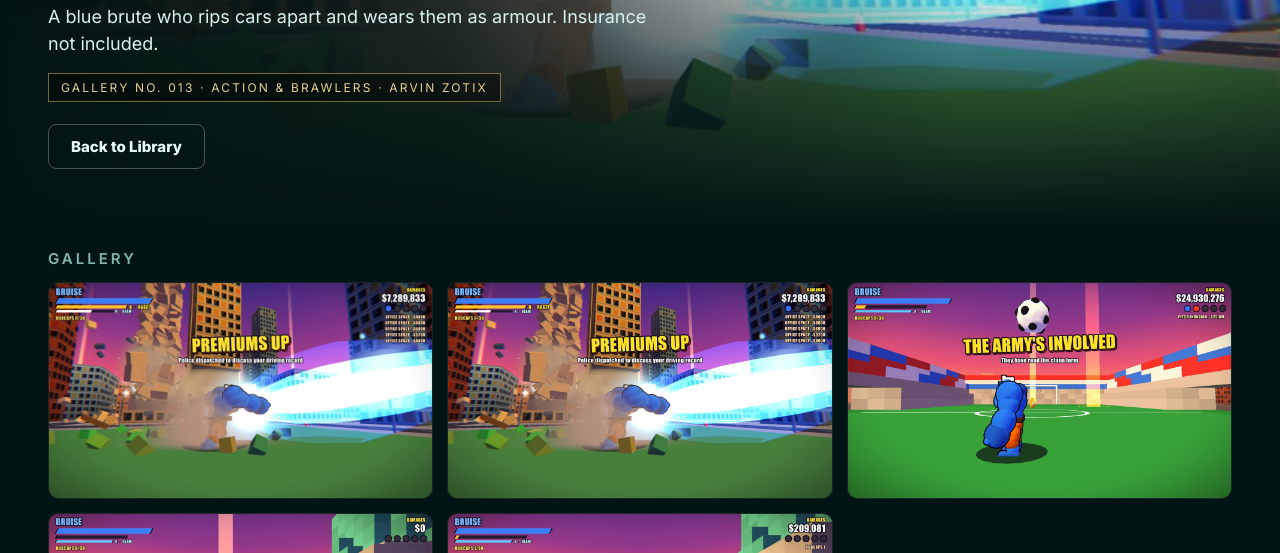
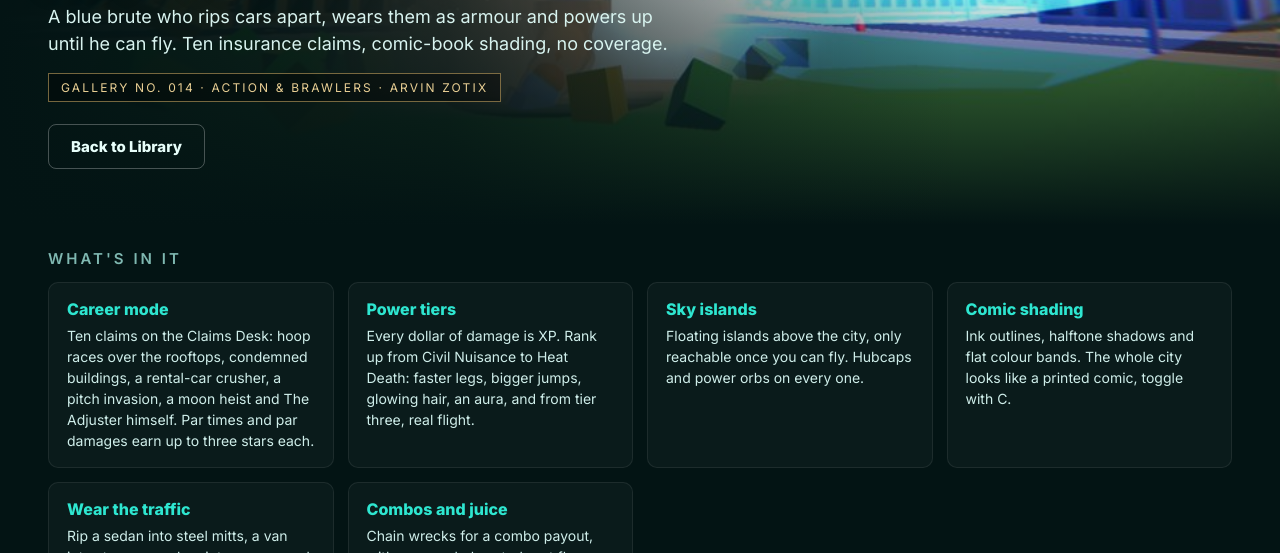
Before and after one commit to ZotiXPrime/zotixsoft-site, a plain HTML site: page library/games/bruise.html in a window 1280 px wide. Shown: the part 399-952 px from the top of the page. Drawn offline with nearby package versions, Linux system fonts and the light colour scheme.

Commit message:
Bruise page: career mode, power tiers, new shots

```diff
--- a/library/games/bruise.html
+++ b/library/games/bruise.html
@@ -4,15 +4,15 @@
 <meta charset="utf-8">
 <meta name="viewport" content="width=device-width,initial-scale=1">
 <title>Bruise · ZOTIXSOFT Library</title>
-<meta name="description" content="A blue brute who rips cars apart and wears them as armour. Insurance not included. A ZotixSoft game by Arvin Setareh.">
+<meta name="description" content="A blue brute who rips cars apart, wears them as armour and powers up until he can fly. Ten insurance claims, comic-book shading, no coverage. A ZotixSoft game by Arvin Setareh.">
 <link rel="canonical" href="https://zotixsoft.com/library/games/bruise.html">
 <meta property="og:title" content="Bruise · ZOTIXSOFT">
-<meta property="og:description" content="A blue brute who rips cars apart and wears them as armour. Insurance not included.">
+<meta property="og:description" content="A blue brute who rips cars apart, wears them as armour and powers up until he can fly. Ten insurance claims, comic-book shading, no coverage.">
 <meta property="og:image" content="https://zotixsoft.com/library/art/bruise.jpg">
 <meta name="twitter:card" content="summary_large_image">
 <link rel="icon" href="/favicon.png">
 <link href="https://fonts.googleapis.com/css2?family=Cormorant+Garamond:wght@600;700&family=Inter:wght@400;600;800&display=swap" rel="stylesheet">
-<script type="application/ld+json">{"@context":"https://schema.org","@type":"VideoGame","name":"Bruise","description":"A blue brute who rips cars apart and wears them as armour. Insurance not included.","genre":"Smash","author":{"@type":"Person","name":"Arvin Setareh","url":"https://zotixsoft.com/arvin-setareh"},"publisher":{"@type":"Organization","name":"ZotixSoft","url":"https://zotixsoft.com/"}}</script>
+<script type="application/ld+json">{"@context":"https://schema.org","@type":"VideoGame","name":"Bruise","description":"A blue brute who rips cars apart, wears them as armour and powers up until he can fly. Ten insurance claims, comic-book shading, no coverage.","genre":"Smash","author":{"@type":"Person","name":"Arvin Setareh","url":"https://zotixsoft.com/arvin-setareh"},"publisher":{"@type":"Organization","name":"ZotixSoft","url":"https://zotixsoft.com/"}}</script>
 <style>
 :root{--teal:#2ee6d0;--gold:#e9cf94;--bg:#031414;--ink:#e8fffb;--dim:#7fb8b1;--acc:var(--teal)}
 .gold{--acc:var(--gold)}
@@ -46,7 +46,13 @@ h2{font-size:15px;letter-spacing:.2em;text-transform:uppercase;color:var(--dim);
 .tile::before{content:"";position:absolute;inset:0;background:linear-gradient(180deg,transparent 40%,#0009)}
 .tile span{position:relative}
 .tile:hover,.tile:focus{transform:scale(1.06);box-shadow:0 0 0 3px var(--acc)}
+.feats{display:grid;grid-template-columns:repeat(auto-fill,minmax(280px,1fr));gap:14px}
+.feat{padding:16px 18px;border-radius:10px;border:1px solid #ffffff14;background:#ffffff08}
+.feat h3{margin:0 0 6px;font-size:16px;color:var(--acc)}
+.feat p{margin:0;font-size:14px;line-height:1.5;color:#cfeeea}
 footer{padding:40px 48px;color:var(--dim);font-size:13px}
+.yt{position:relative;aspect-ratio:16/9;max-width:1100px;border-radius:12px;overflow:hidden;border:1px solid #ffffff1a;background:#000}
+.yt iframe{position:absolute;inset:0;width:100%;height:100%;border:0}
 #lb{position:fixed;inset:0;background:#000e;display:none;align-items:center;justify-content:center;z-index:9;cursor:zoom-out}
 #lb img{max-width:94vw;max-height:90vh;border-radius:8px}
 @media (max-width:640px){header,section,footer{padding-left:16px;padding-right:16px}.info{left:16px;right:16px;bottom:32px}.desc{font-size:16px}}
@@ -58,13 +64,15 @@ footer{padding:40px 48px;color:var(--dim);font-size:13px}
  <div class="info">
   <div class="meta">Smash · In development</div>
   <h1>Bruise</h1>
-  <p class="desc">A blue brute who rips cars apart and wears them as armour. Insurance not included.</p>
-  <div class="plaque">Gallery No. 013 · Action &amp; Brawlers · Arvin Zotix</div>
+  <p class="desc">A blue brute who rips cars apart, wears them as armour and powers up until he can fly. Ten insurance claims, comic-book shading, no coverage.</p>
+  <div class="plaque">Gallery No. 014 · Action &amp; Brawlers · Arvin Zotix</div>
   <div class="btns"><a class="btn ghost" href="../">Back to Library</a></div>
  </div>
 </div>
-<section><h2>Gallery</h2><div class="shots"><img src="../art/bruise.jpg" alt="Bruise screenshot" loading="lazy"><img src="../art/shots/bruise-0.jpg" alt="Bruise screenshot" loading="lazy"><img src="../art/shots/bruise-1.jpg" alt="Bruise screenshot" loading="lazy"><img src="../art/shots/bruise-2.jpg" alt="Bruise screenshot" loading="lazy"><img src="../art/shots/bruise-3.jpg" alt="Bruise screenshot" loading="lazy"></div></section>
-<section><h2>More from Action &amp; Brawlers</h2><div class="peers"><a class="tile" href="ember-pillar-2.html" style="background:linear-gradient(135deg,#ffb020,#401800)"><span>Ember Pillar 2</span></a><a class="tile" href="splurt.html" style="background:url(../art/splurt.jpg) center/cover,linear-gradient(135deg,#7be04a,#123008)"><span>SPLURT!</span></a><a class="tile" href="the-bender.html" style="background:url(../art/bender.jpg) center/cover,linear-gradient(135deg,#4ad0ff,#2a0a00)"><span>The Bender</span></a><div class="tile" style="background:linear-gradient(135deg,#e33,#300)"><span>GUTPUNCH!</span></div></div></section>
+
+<section><h2>What's in it</h2><div class="feats"><div class="feat"><h3>Career mode</h3><p>Ten claims on the Claims Desk: hoop races over the rooftops, condemned buildings, a rental-car crusher, a pitch invasion, a moon heist and The Adjuster himself. Par times and par damages earn up to three stars each.</p></div><div class="feat"><h3>Power tiers</h3><p>Every dollar of damage is XP. Rank up from Civil Nuisance to Heat Death: faster legs, bigger jumps, glowing hair, an aura, and from tier three, real flight.</p></div><div class="feat"><h3>Sky islands</h3><p>Floating islands above the city, only reachable once you can fly. Hubcaps and power orbs on every one.</p></div><div class="feat"><h3>Comic shading</h3><p>Ink outlines, halftone shadows and flat colour bands. The whole city looks like a printed comic, toggle with C.</p></div><div class="feat"><h3>Wear the traffic</h3><p>Rip a sedan into steel mitts, a van into stompers, a bus into armour and a tank into a cannon. The Big Deductible beam lets you fly on the recoil.</p></div><div class="feat"><h3>Combos and juice</h3><p>Chain wrecks for a combo payout, with screen shake, starburst flares, cash bursts and a rubber stamp that slams CLAIM APPROVED across the screen.</p></div></div></section>
+<section><h2>Gallery</h2><div class="shots"><img src="../art/bruise.jpg" alt="Bruise screenshot" loading="lazy"><img src="../art/shots/bruise-0.jpg" alt="Bruise screenshot" loading="lazy"><img src="../art/shots/bruise-1.jpg" alt="Bruise screenshot" loading="lazy"><img src="../art/shots/bruise-2.jpg" alt="Bruise screenshot" loading="lazy"><img src="../art/shots/bruise-3.jpg" alt="Bruise screenshot" loading="lazy"><img src="../art/shots/bruise-4.jpg" alt="Bruise screenshot" loading="lazy"><img src="../art/shots/bruise-5.jpg" alt="Bruise screenshot" loading="lazy"><img src="../art/shots/bruise-6.jpg" alt="Bruise screenshot" loading="lazy"></div></section>
+<section><h2>More from Action &amp; Brawlers</h2><div class="peers"><a class="tile" href="ember-pillar-2.html" style="background:linear-gradient(135deg,#ffb020,#401800)"><span>Ember Pillar 2</span></a><a class="tile" href="splurt.html" style="background:url(../art/splurt.jpg) center/cover,linear-gradient(135deg,#7be04a,#123008)"><span>SPLURT!</span></a><a class="tile" href="fleeced.html" style="background:url(../art/fleeced.jpg) center/cover,linear-gradient(135deg,#f5e6c8,#5a3a1a)"><span>FLEECED!</span></a><a class="tile" href="the-bender.html" style="background:url(../art/bender.jpg) center/cover,linear-gradient(135deg,#4ad0ff,#2a0a00)"><span>The Bender</span></a></div></section>
 <footer>© 2026 ZotixSoft LLC · Made by <a href="/arvin-setareh">Arvin Setareh</a></footer>
 <div id="lb" onclick="this.style.display='none'"><img alt=""></div>
 <script>
```
